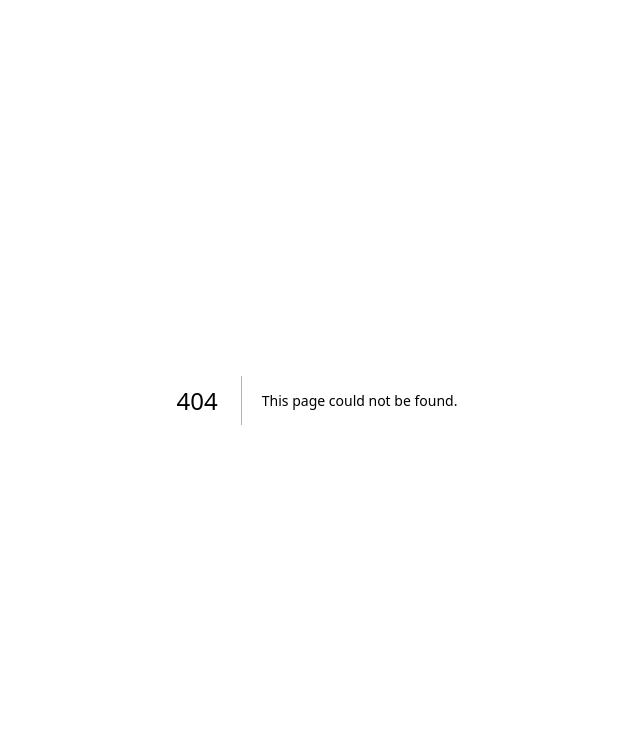
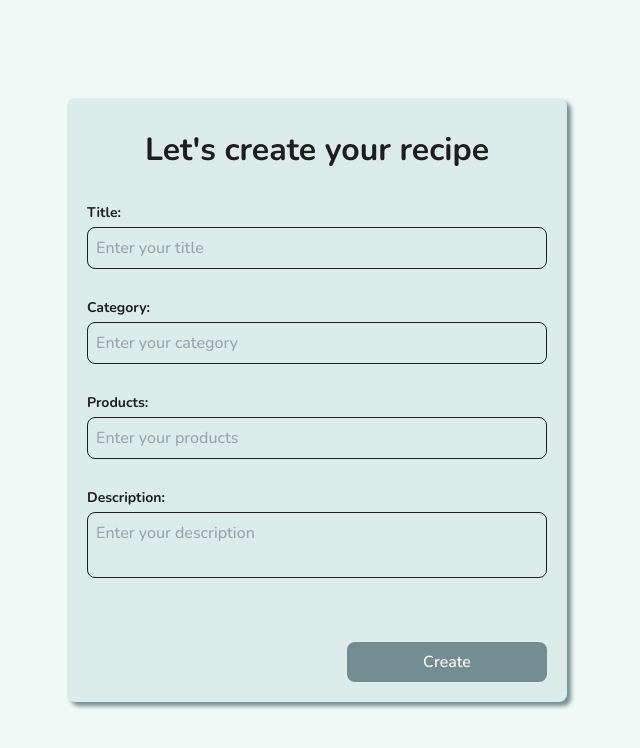
Before and after one commit to TsvettyM/dailyumyum-cfui, a Next.js app: page /admin/edit/recipes in a window 1280 px wide. Before the commit this address had no page. Shown: the top 748 px of the page, without its empty margins (323-963 px from the left). Built offline with nearby package versions, Linux system fonts and the light colour scheme.

Commit message:
create edit page and styling code

```diff
--- a/db.json
+++ b/db.json
@@ -9,25 +9,39 @@
   ],
   "recipes": [
     {
-      "id": "2",
-      "title": "Bibimbap",
-      "category": "asian",
+      "title": "Bibimbap (Chinese)325325",
+      "category": "Asiandsds",
       "products": "2 eggs, 300 gram rice, meat",
-      "description": "First chop the vegetables.."
+      "description": "First chop the vegetables.. Adsfsdgdg",
+      "id": "2"
     },
     {
-      "id": "3",
-      "title": "Bibimbap",
-      "category": "asian",
+      "title": "Bibimbap (Korean)",
+      "category": "asian44",
       "products": "2 eggs, 300 gram rice, meat",
-      "description": "First chop the vegetables.."
+      "description": "First chop the vegetables..",
+      "id": "3"
     },
     {
-      "id": "id266cws4",
-      "title": "yrfydyy",
+      "title": "yrfydyy dfwsfsf",
       "category": "dydy",
       "products": "dydyd",
-      "description": "dydydy"
+      "description": "dydydy",
+      "id": "id266cws4"
+    },
+    {
+      "id": "idiictwso",
+      "title": "dsds",
+      "category": "dsds",
+      "products": "dsd",
+      "description": "dsds"
+    },
+    {
+      "id": "id71w7k5t",
+      "title": "Chicken Pasta",
+      "category": "italian",
+      "products": "300 grams pasta, 500 grams chicken meat",
+      "description": "First you need to boil the pasta.."
     }
   ],
   "category": [
--- /dev/null
+++ b/features/admin/AdminEdit.tsx
@@ -0,0 +1,11 @@
+import AdminFormCreateRecipe from "./AdminFormCreateRecipe";
+
+const EditForm = () => {
+  return (
+    <div className="edit__recipe-page">
+      <AdminFormCreateRecipe />
+    </div>
+  );
+};
+
+export default EditForm;
--- a/features/admin/AdminForm.tsx
+++ b/features/admin/AdminForm.tsx
@@ -1,9 +1,8 @@
-import AdminFormCreateCategory from "./AdminFormCreateCategory";
 import AdminFormCreateRecipe from "./AdminFormCreateRecipe";
 
 const AdminForm = () => {
   return (
-    <div className="flex flex-col items-center justify-center bg-[#EFF9F5] h-full">
+    <div className="admin__form flex flex-col items-center justify-center bg-[#EFF9F5] h-full">
       <AdminFormCreateRecipe />
 
       {/* <AdminFormCreateCategory /> */}
--- a/features/admin/AdminFormCreateRecipe.tsx
+++ b/features/admin/AdminFormCreateRecipe.tsx
@@ -1,6 +1,6 @@
 import axios from "axios";
 import { useRouter } from "next/router";
-import { FormEvent, useState } from "react";
+import { FormEvent, useEffect, useState } from "react";
 import CommonInput from "../common/components/CommonInput";
 import CommonTextArea from "../common/components/CommonTextArea";
 
@@ -16,7 +16,20 @@ const AdminFormCreateRecipe = () => {
     category: "",
     description: "",
   });
+
   const router = useRouter();
+  const { id } = router.query;
+
+  useEffect(() => {
+    if (id) {
+      axios.get(`http://localhost:3001/recipes/${id}`).then((res) => {
+        setTitle(res.data.title);
+        setCategory(res.data.category);
+        setProducts(res.data.products);
+        setDescription(res.data.description);
+      });
+    }
+  }, [id]);
 
   const handleSubmit = (e: FormEvent) => {
     e.preventDefault();
@@ -53,10 +66,25 @@ const AdminFormCreateRecipe = () => {
       return;
     }
 
+    if (router.query.id) {
+      axios
+        .put(`http://localhost:3001/recipes/${router.query.id}`, {
+          title,
+          category,
+          products,
+          description,
+        })
+        .then(() => {
+          router.push("/admin/recipes");
+        })
+        .catch((err) => {
+          setError("There was an error updating the recipe.");
+        });
+    } else {
       const id = "id" + Math.random().toString(36).substring(2, 9);
 
       axios
-      .post("http://localhost:3001/recipes", {
+        .post(`http://localhost:3001/recipes/`, {
           id: id,
           title,
           category,
@@ -64,11 +92,12 @@ const AdminFormCreateRecipe = () => {
           description,
         })
         .then(() => {
-        router.push({ pathname: "/admin/recipes", query: { success: "true" } });
+          router.push("/admin/recipes");
         })
         .catch((err) => {
-        setError("Your recipe is not uploaded");
+          setError("There was an error updating the recipe.");
         });
+    }
   };
 
   return (
@@ -77,8 +106,9 @@ const AdminFormCreateRecipe = () => {
       className="admin__form-create--recipe flex flex-col relative w-[500px] bg-[#DCECEA] rounded-8 p-5 shadow-[#748D93] shadow-bottom-right"
     >
       <h1 className="font-semibold text-black text-32 text-center mt-2 mb-6">
-        Let's create your recipe
+        {router.query.id ? "Edit your recipe" : "Let's create your recipe"}
       </h1>
+
       <CommonInput
         label="Title:"
         type="text"
@@ -124,8 +154,9 @@ const AdminFormCreateRecipe = () => {
         type="submit"
         className="ml-auto mt-10 px-4 py-2 bg-[#748D93] w-[200px] text-white rounded-8"
       >
-        Create
+        {router.query.id ? "Update" : "Create"}
       </button>
+      {error && <p className="text-red">{error}</p>}
     </form>
   );
 };
--- /dev/null
+++ b/pages/admin/edit/[page].tsx
@@ -0,0 +1,11 @@
+import AdminEdit from "@/features/admin/AdminEdit";
+
+const Create = () => {
+  return (
+    <div className="edit__page flex flex-col items-center justify-center bg-[#EFF9F5] h-full py-10">
+      <AdminEdit />
+    </div>
+  );
+};
+
+export default Create;
--- a/pages/admin/recipes.tsx
+++ b/pages/admin/recipes.tsx
@@ -49,7 +49,7 @@ const AdminRecipesPage = () => {
   };
 
   return (
-    <div className="admin__page flex h-full bg-[#EFF9F5]">
+    <div className="admin__recipes-page flex h-full bg-[#EFF9F5]">
       <nav className="flex flex-col bg-[#DCECEA] text-black font-semibold h-full w-[250px] pt-4 pl-3 shadow-right shadow-[#889FA5]">
         <IconLogo className="h-10 w-[160px] mb-3" />
 
@@ -101,8 +101,14 @@ const AdminRecipesPage = () => {
               <p>{item.description}</p>
 
               <div className="flex items-start space-x-3">
-                <Link href="/admin/recipes/edit" className="flex items-center">
-                  <IconEdit className="mr-1 w-6 h-6" />
+                <Link
+                  href={{
+                    pathname: "/admin/edit/recipes",
+                    query: { id: item.id.toString() },
+                  }}
+                  className="flex items-center"
+                >
+                  <IconEdit className="mx-2 w-6 h-6" />
                 </Link>
                 <button type="button" onClick={() => handleDelete(item.id)}>
                   <IconDelete className="w-6 h-6" />
```
Also changed, not shown: pages/admin/create/[page].tsx (renamed from pages/admin/create/[id].tsx). Lines whose indentation alone changed are shown as unchanged.
